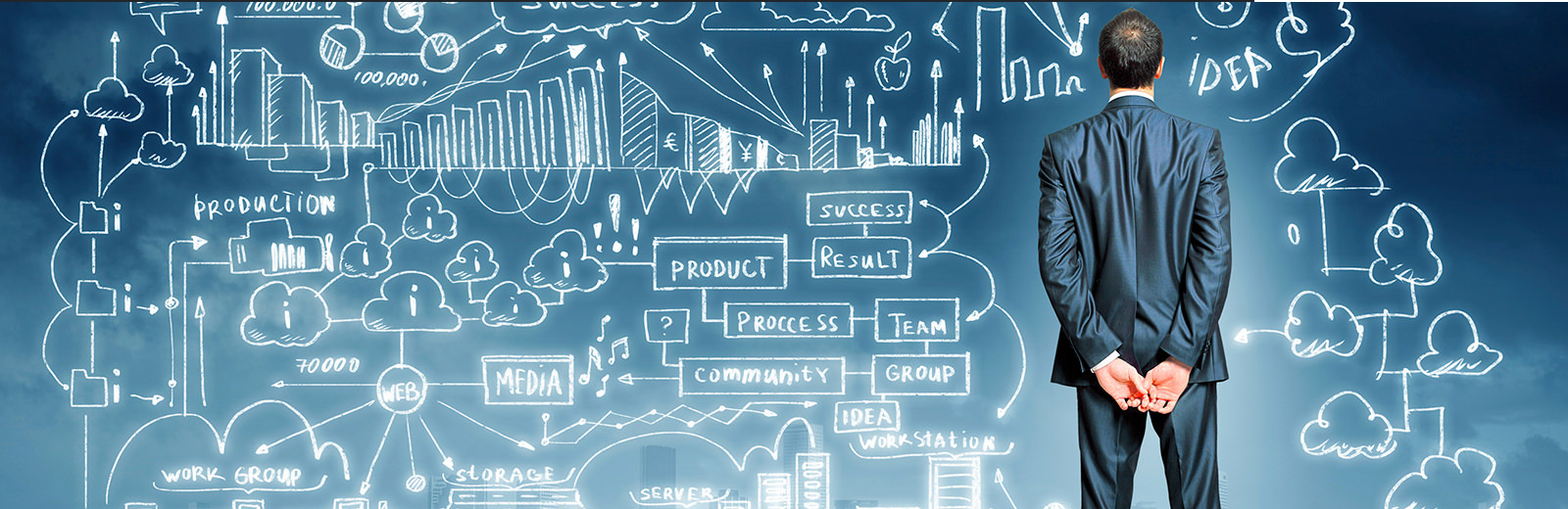
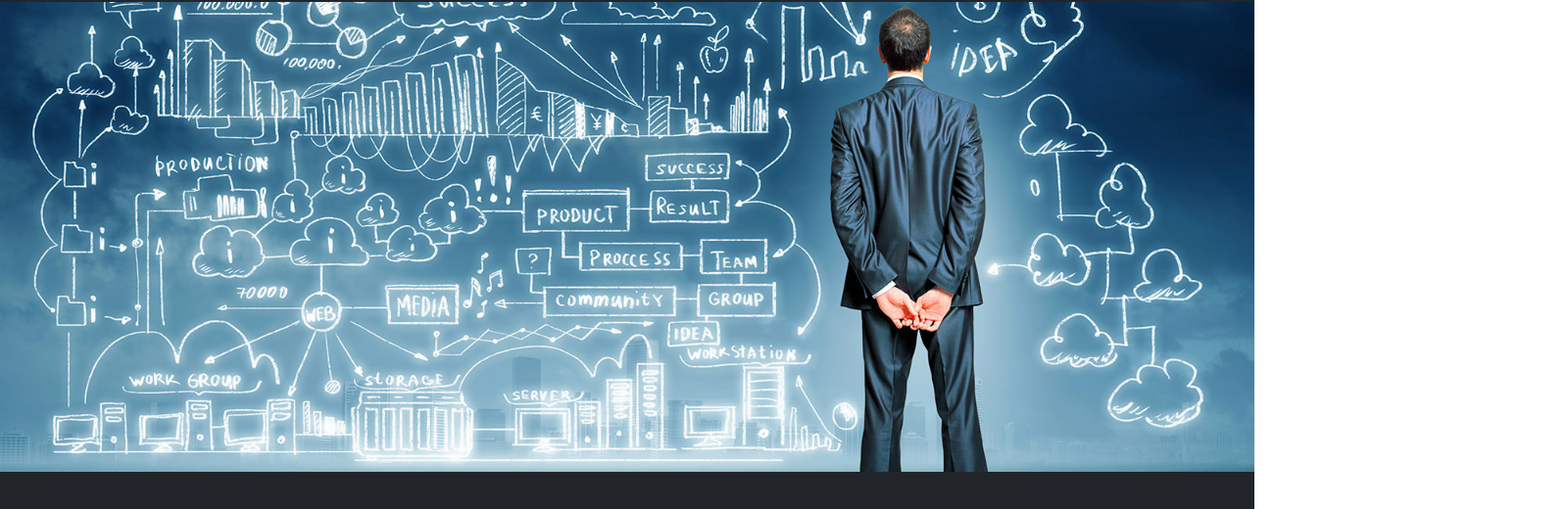
Before and after one commit to vrishanky/assignments, a plain HTML site: page index.html in a window 1280 px wide. Shown: the part 130-650 px from the top of the page at 98% size, 1600 px wide, since content can reach past the window. Drawn offline with nearby package versions, Linux system fonts and the light colour scheme.

Commit message:
Updated Hero Width style 100%

```diff
--- a/index.html
+++ b/index.html
@@ -43,7 +43,7 @@
   </header>
 
       <div class="bg-dark text-secondary text-center">
-        <div class="sow-image-container"> <img src="./slider_image_14.jpg"></div>
+        <div class="sow-image-container"> <img src="./slider_image_14.jpg" style= "width: 100%"></div>
         <div class="py-5">
           <h1 class="display-5 fw-bold text-white">MEGACITY VENTURES: MERN STACK BOOTCAMP</h1>
           <div class="col-lg-6 mx-auto">
```
